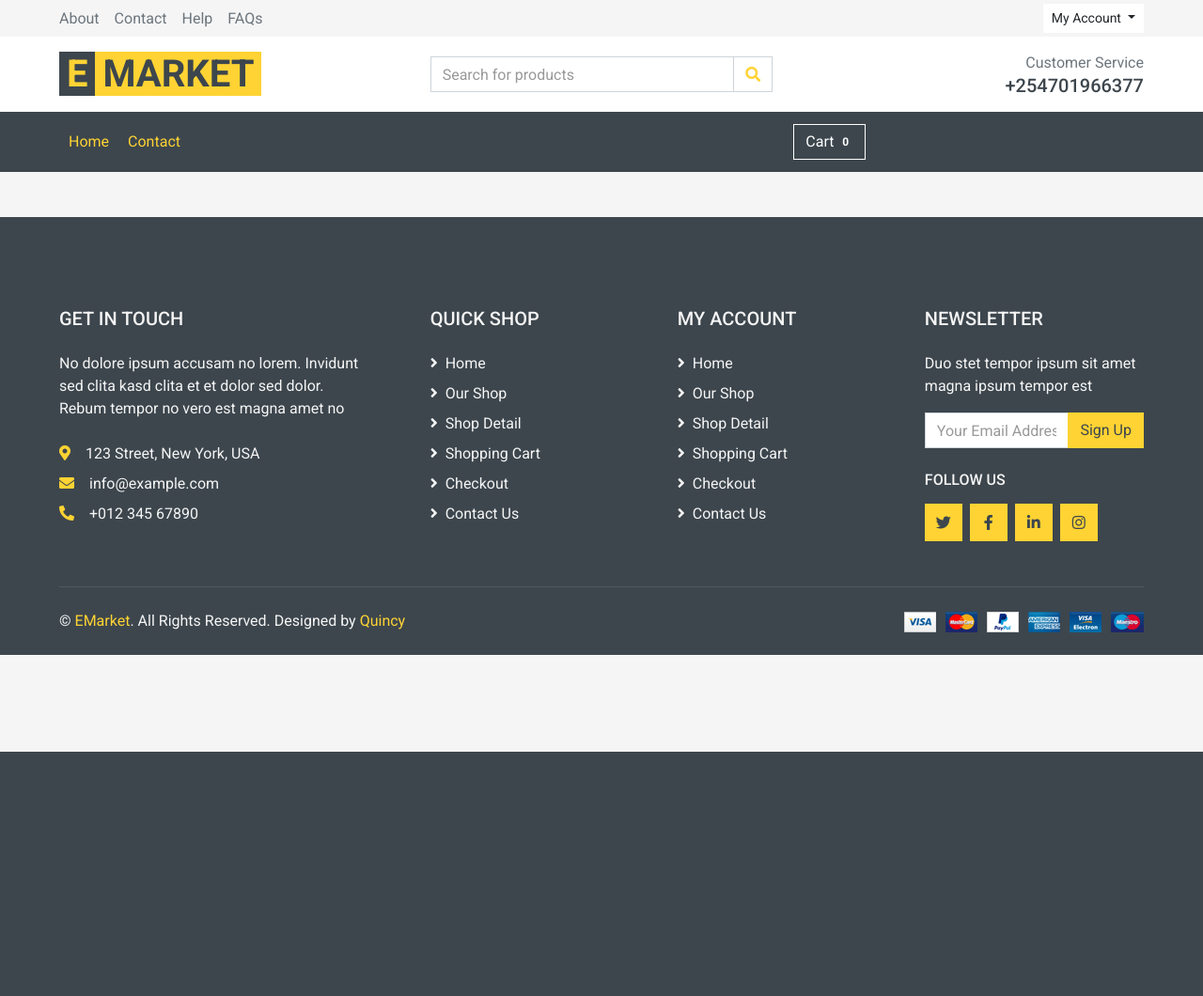
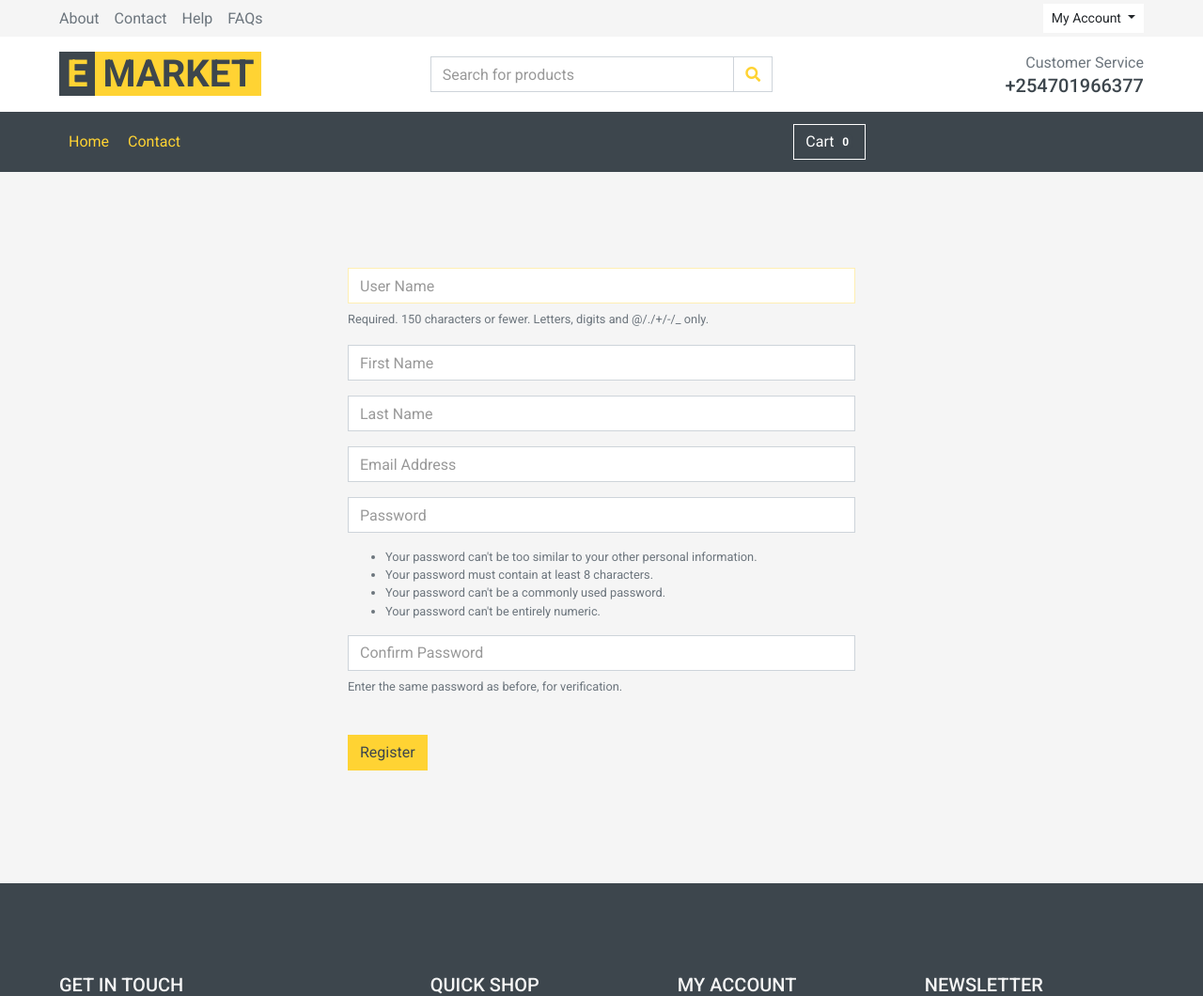
Before and after one commit to quincyocharles/emarket, a Django app: page /register/ in a window 1280 px wide. Shown: the top 1060 px of the page at 94% size. Before the commit the page ends 800 px from the top, so only its background shows below. Run offline with Django 5.2, Linux system fonts and the light colour scheme; some libraries are stand-ins or nearby versions.

Commit message:
Registration form setup, registration is working perfectly fine

```diff
--- /dev/null
+++ b/mkt/store/forms.py
@@ -0,0 +1,35 @@
+from django.contrib.auth.models import User
+from django.contrib.auth.forms import UserCreationForm
+from django import forms
+
+
+class SignUpForm(UserCreationForm):
+    email = forms.EmailField(label="", widget=forms.TextInput(
+        attrs={'class': 'form-control', 'placeholder': 'Email Address'}))
+    first_name = forms.CharField(label="", max_length=100, widget=forms.TextInput(
+        attrs={'class': 'form-control', 'placeholder': 'First Name'}))
+    last_name = forms.CharField(label="", max_length=100, widget=forms.TextInput(
+        attrs={'class': 'form-control', 'placeholder': 'Last Name'}))
+
+    class Meta:
+        model = User
+        fields = ('username', 'first_name', 'last_name',
+                  'email', 'password1', 'password2')
+
+    def __init__(self, *args, **kwargs):
+        super(SignUpForm, self).__init__(*args, **kwargs)
+
+        self.fields['username'].widget.attrs['class'] = 'form-control'
+        self.fields['username'].widget.attrs['placeholder'] = 'User Name'
+        self.fields['username'].label = ''
+        self.fields['username'].help_text = '<span class="form-text text-muted"><small>Required. 150 characters or fewer. Letters, digits and @/./+/-/_ only.</small></span>'
+
+        self.fields['password1'].widget.attrs['class'] = 'form-control'
+        self.fields['password1'].widget.attrs['placeholder'] = 'Password'
+        self.fields['password1'].label = ''
+        self.fields['password1'].help_text = '<ul class="form-text text-muted small"><li>Your password can\'t be too similar to your other personal information.</li><li>Your password must contain at least 8 characters.</li><li>Your password can\'t be a commonly used password.</li><li>Your password can\'t be entirely numeric.</li></ul>'
+
+        self.fields['password2'].widget.attrs['class'] = 'form-control'
+        self.fields['password2'].widget.attrs['placeholder'] = 'Confirm Password'
+        self.fields['password2'].label = ''
+        self.fields['password2'].help_text = '<span class="form-text text-muted"><small>Enter the same password as before, for verification.</small></span>'
--- a/mkt/store/templates/register.html
+++ b/mkt/store/templates/register.html
@@ -1 +1,14 @@
-{% extends 'base.html' %}
+{% extends 'base.html' %} {% block content %} <br /><br /><br />
+<div class="container">
+  <div class="row justify-content-center">
+    <div class="col-md-6">
+      <form method="POST" action="{% url 'register' %}">
+        {% csrf_token %} {{ form.as_p }}
+        <br />
+        <button type="submit" class="btn btn-primary">Register</button>
+      </form>
+    </div>
+  </div>
+</div>
+<br /><br /><br />
+{% endblock %}
--- a/mkt/store/views.py
+++ b/mkt/store/views.py
@@ -2,6 +2,10 @@ from django.shortcuts import render, redirect
 from . models import Product
 from django.contrib.auth import authenticate, login, logout
 from django.contrib import messages
+from django.contrib.auth.models import User
+from django.contrib.auth.forms import UserCreationForm
+from .forms import SignUpForm
+from django import forms
 
 # Create your views here.
 
@@ -40,4 +44,21 @@ def logout_user(request):
 
 
 def register_user(request):
-    return render(request, 'register.html', {})
+    form = SignUpForm()
+    if request.method == "POST":
+        form = SignUpForm(request.POST)
+        if form.is_valid():
+            form.save()
+            username = form.cleaned_data['username']
+            password = form.cleaned_data['password1']
+            # login user
+            user = authenticate(username=username, password=password)
+            login(request, user)
+            messages.success(request, ("You have registered successfully"))
+            return redirect('home')
+        else:
+            messages.success(
+                request, ("There was a problem registering, please try again!"))
+            return redirect('register')
+    else:
+        return render(request, 'register.html', {'form': form})
```
Also changed, not shown: mkt/db.sqlite3.
